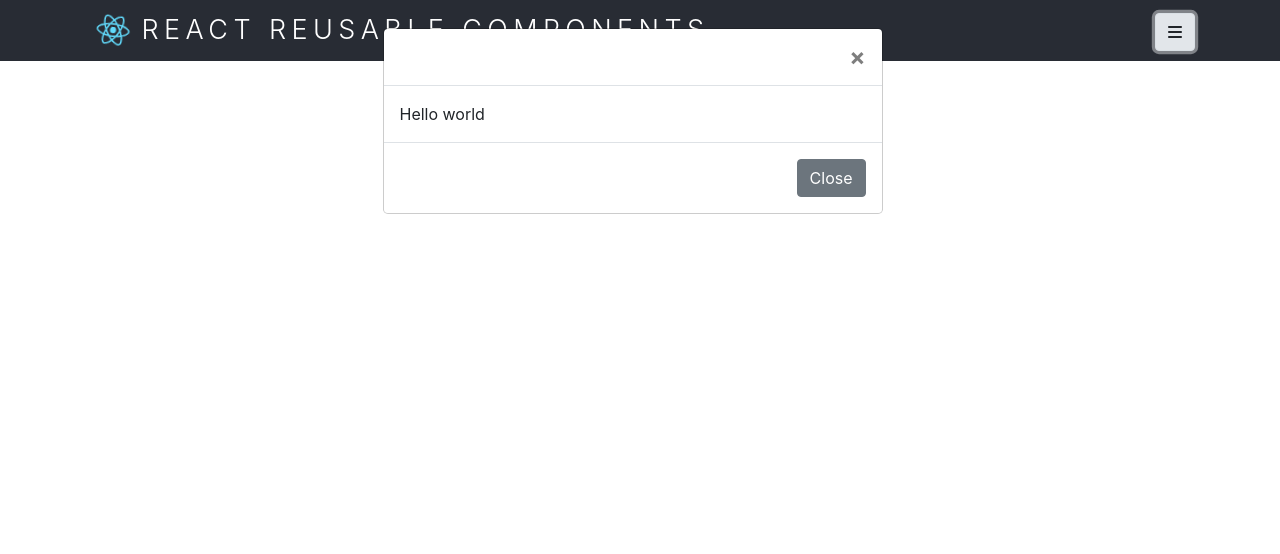
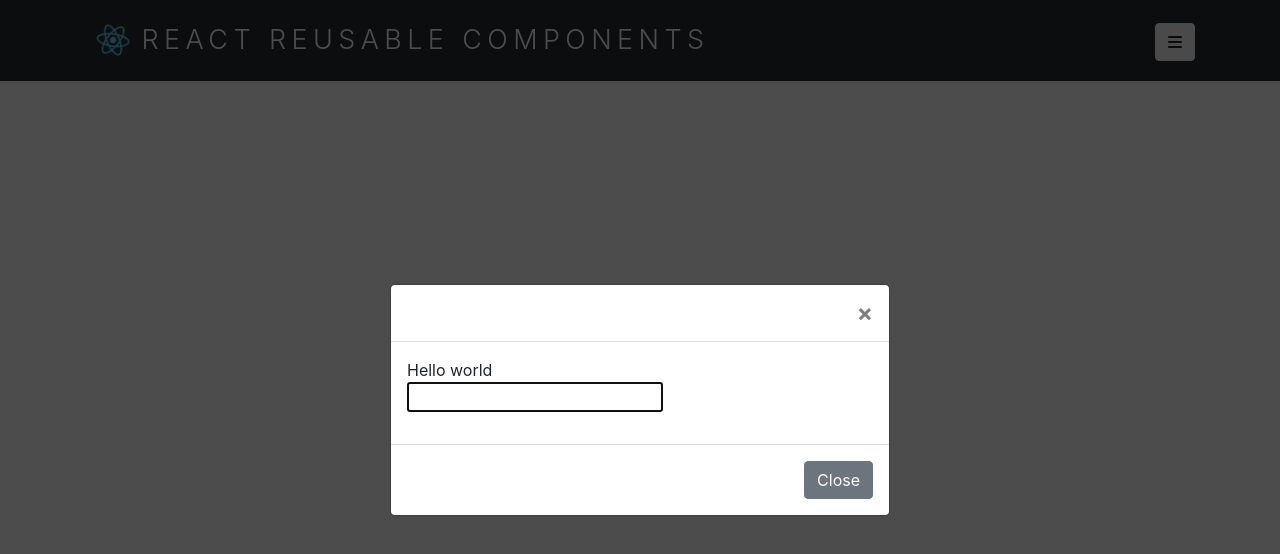
Before and after one commit to teamairship/react-reusable-components, a React (Create React App) app in the folder web/: page / in a window 1280 px wide. Both pictures are taken after a click on the button "Open Nav Menu". Shown: the top 554 px of the page. Built offline with nearby package versions, Linux system fonts and the light colour scheme.

Commit message:
get modal fade working

```diff
--- a/web/src/_AppInternal/_components/SiteHeader.scss
+++ b/web/src/_AppInternal/_components/SiteHeader.scss
@@ -18,7 +18,7 @@
   justify-content: center;
   font-size: calc(10px + 2vmin);
   color: white;
-  padding: 10px;
+  padding: 20px;
 }
 
 @keyframes App-logo-spin {
--- a/web/src/_AppInternal/_components/SiteHeader.tsx
+++ b/web/src/_AppInternal/_components/SiteHeader.tsx
@@ -5,8 +5,9 @@ import reactLogo from '../_assets/react-logo.svg';
 import './SiteHeader.scss';
 import Container from './Container';
 
-import NavMenuToggle from '../../components/navigation/NavMenuToggle';
-import ModalBootstrap from '../../components/modal/ModalBootstrap';
+import Button from '../../components/bootstrap/Button';
+import Modal from '../../components/bootstrap/Modal';
+import focusElement from '../../utils/dom/focusElement';
 
 const SiteHeaderLeft = () => {
   return (
@@ -28,13 +29,15 @@ interface SiteHeaderRightProps {
 }
 const SiteHeaderRight: React.FC<SiteHeaderRightProps> = ({ showNavModal }) => {
   return (
-    <div>
-      <NavMenuToggle
+    <div className="text-center my-4 my-md-0">
+      <Button
         type="light"
         onClick={() => {
           showNavModal();
         }}
-      />
+      >
+        <i className="fas fa-bars" />
+      </Button>
     </div>
   );
 };
@@ -43,6 +46,7 @@ const SiteHeader = () => {
   const [isShowingNavModal, setIsShowingNavModal] = React.useState<boolean>(false);
   const showNavModal = () => { setIsShowingNavModal(true); }
   const hideNavModal = () => { setIsShowingNavModal(false); }
+  const r1 = React.useRef(null);
   return (
     <>
       <header className="App-header">
@@ -51,9 +55,18 @@ const SiteHeader = () => {
           <SiteHeaderRight showNavModal={showNavModal} />
         </Container>
       </header>
-      <ModalBootstrap isShowing={isShowingNavModal} closeModal={hideNavModal} >
+      <Modal
+        isShowing={isShowingNavModal}
+        closeModal={hideNavModal}
+        onAfterShow={() => {
+          focusElement(r1.current);
+        }}
+      >
         Hello world
-      </ModalBootstrap>
+        <p>
+          <input ref={r1} />
+        </p>
+      </Modal>
     </>
   );
 };
--- /dev/null
+++ b/web/src/components/bootstrap/Modal.tsx
@@ -0,0 +1,150 @@
+
+import React from 'react';
+
+import cx from '../../utils/css/composeClassNames';
+import getDOMBody from '../../utils/dom/getDOMBody';
+import hasScrollbars from '../../utils/dom/hasScrollbars';
+
+const ANIMATION_TIME_PRE_SHOW = 50;
+const ANIMATION_TIME_FADE = 150;
+
+interface Props {
+  id?: string,
+  title?: string,
+  overlayColor?: string,
+  isShowing?: boolean,
+  scrollable?: boolean,
+  centered?: boolean,
+  restrictBodyScroll?: boolean,
+  closeModal?: () => void,
+  onAfterShow?: () => void,
+}
+
+/**
+ * BOOTSTRAP MODAL
+ */
+const ModalBootstrap: React.FC<Props> = ({
+  id,
+  title,
+  overlayColor = 'rgba(0,0,0,0.7)',
+  isShowing = false,
+  restrictBodyScroll = false,
+  scrollable = true,
+  centered = true,
+  closeModal,
+  onAfterShow,
+  children,
+}) => {
+  const [hasScrollbarOffset, setHasScrollbarOffset] = React.useState<boolean>(false);
+  const [isRendering, setIsRendering] = React.useState<boolean>(false);
+  const [isVisible, setIsVisible] = React.useState<boolean>(false);
+  const wasShowing = React.useRef<boolean>(false);
+  const t = React.useRef<(number)[]>([]);
+
+  const clearAllTimeouts = () => {
+    t.current.forEach(timeout => clearTimeout(timeout));
+  };
+  const addTimeout = (fnc: TimerHandler, time?: number) => {
+    t.current.push(
+      setTimeout(fnc, time)
+    );
+    t.current[0] = setTimeout(fnc, time);
+  };
+
+  React.useEffect(() => {
+    clearAllTimeouts();
+    if (isShowing && !wasShowing.current) {
+      restrictBodyScroll && getDOMBody().classList.add('modal-open');
+      setHasScrollbarOffset(hasScrollbars());
+      setIsRendering(true);
+      // modal must first have `display: block` applied
+      // before the `show` css-class can activate the
+      // fade-in css-transition
+      addTimeout(() => {
+        setIsVisible(true);
+      }, ANIMATION_TIME_PRE_SHOW);
+      addTimeout(() => {
+        onAfterShow && onAfterShow();
+      }, ANIMATION_TIME_PRE_SHOW + ANIMATION_TIME_FADE);
+    } else if (!isShowing && wasShowing.current) {
+      restrictBodyScroll && getDOMBody().classList.remove('modal-open');
+      setIsVisible(false);
+      addTimeout(() => {
+        setIsRendering(false);
+      }, ANIMATION_TIME_FADE);
+    }
+    wasShowing.current = isShowing;
+
+    return () => {
+      clearAllTimeouts();
+    }
+  }, [isShowing]);
+
+  if (!isRendering) return null;
+
+  const idProp = id ? { id }: {};
+  const idPropLabel = id ? { id: `${id}-label` }: {};
+  const handleCloseModal = () => {
+    closeModal && closeModal();
+  };
+  const handleOutsideClick = (ev: React.MouseEvent) => {
+    if (ev && ev.target === ev.currentTarget) {
+      closeModal && closeModal();
+    }
+  };
+  const modalStylez = {
+    display: isRendering ? 'block' : 'none',
+    paddingRight: hasScrollbarOffset ? 15 : 0,
+    backgroundColor: overlayColor,
+  };
+  const classNameShowing = isVisible ? 'show' : '';
+  const classNameScrollable = scrollable ? 'modal-dialog-scrollable' : '';
+  const classNameCentered = centered ? 'modal-dialog-centered' : '';
+
+  return (
+    <div
+      {...idProp}
+      className={cx('modal fade', classNameShowing)}
+      tabIndex={-1}
+      role="dialog"
+      aria-labelledby="exampleModalLabel"
+      aria-hidden="true"
+      onClick={handleOutsideClick}
+      style={modalStylez}
+    >
+      <div className={cx('modal-dialog', classNameScrollable, classNameCentered)}>
+        <div className="modal-content">
+          <div className="modal-header">
+            {!!title && (
+              <h5 className="modal-title" {...idPropLabel}>{title}</h5>
+            )}
+            <button
+              type="button"
+              className="close"
+              data-dismiss="modal"
+              aria-label="Close"
+              onClick={handleCloseModal}
+            >
+              <span aria-hidden="true">&times;</span>
+            </button>
+          </div>
+          <div className="modal-body">
+            {children}
+          </div>
+          <div className="modal-footer">
+            <button
+              type="button"
+              className="btn btn-secondary"
+              data-dismiss="modal"
+              onClick={handleCloseModal}
+            >
+              Close
+            </button>
+          </div>
+        </div>
+      </div>
+    </div>
+  );
+};
+
+export default ModalBootstrap;
--- a/web/src/components/modal/ModalBootstrap.tsx
+++ /dev/null
@@ -1,94 +0,0 @@
-
-import React from 'react';
-import cx from '../../utils/css/composeClassNames';
-
-const getDOMBody = () => document.getElementsByTagName("BODY")[0];
-
-interface Props {
-  id?: string,
-  title?: string,
-  isShowing?: boolean,
-  closeModal?: () => void,
-}
-const ModalBootstrap: React.FC<Props> = ({
-  id,
-  title,
-  isShowing = false,
-  closeModal,
-  children,
-}) => {
-  const [hasScrollbarOffset, setHasScrollbarOffset] = React.useState<boolean>(false);
-  const wasShowing = React.useRef<boolean>(false);
-  React.useEffect(() => {
-    if (isShowing && !wasShowing.current) {
-      getDOMBody().classList.add('modal-open');
-    }
-    if (!isShowing && wasShowing.current) {
-      getDOMBody().classList.remove('modal-open');
-    }
-    wasShowing.current = isShowing;
-  }, [isShowing]);
-
-  const idProp = id ? { id }: {};
-  const idPropLabel = id ? { id: `${id}-label` }: {};
-  const classNameShowing = isShowing ? 'show' : '';
-  const handleCloseModal = () => {
-    closeModal && closeModal();
-  };
-  const handleOutsideClick = (ev: React.MouseEvent) => {
-    if (ev && ev.target === ev.currentTarget) {
-      closeModal && closeModal();
-    }
-  };
-  const modalStylez = isShowing ? {
-    display: 'block',
-    paddingRight: 15,
-  } : {};
-
-  return (
-    <div
-      {...idProp}
-      className={cx('modal fade', classNameShowing)}
-      tabIndex={-1}
-      role="dialog"
-      aria-labelledby="exampleModalLabel"
-      aria-hidden="true"
-      onClick={handleOutsideClick}
-      style={modalStylez}
-    >
-      <div className="modal-dialog modal-dialog-scrollable">
-        <div className="modal-content">
-          <div className="modal-header">
-            {!!title && (
-              <h5 className="modal-title" {...idPropLabel}>{title}</h5>
-            )}
-            <button
-              type="button"
-              className="close"
-              data-dismiss="modal"
-              aria-label="Close"
-              onClick={handleCloseModal}
-            >
-              <span aria-hidden="true">&times;</span>
-            </button>
-          </div>
-          <div className="modal-body">
-            {children}
-          </div>
-          <div className="modal-footer">
-            <button
-              type="button"
-              className="btn btn-secondary"
-              data-dismiss="modal"
-              onClick={handleCloseModal}
-            >
-              Close
-            </button>
-          </div>
-        </div>
-      </div>
-    </div>
-  );
-};
-
-export default ModalBootstrap;
--- a/web/src/components/navigation/NavMenuToggle.tsx
+++ /dev/null
@@ -1,31 +0,0 @@
-
-import React from 'react';
-import ButtonBootstrap, { ButtonType } from '../button/ButtonBootstrap';
-
-interface Props {
-  className?: string | object,
-  onClick?: React.ReactEventHandler,
-  title?: string,
-  type?: ButtonType,
-};
-
-const NavMenuToggle: React.FC<Props> = ({
-  className,
-  onClick,
-  title,
-  type,
-}) => {
-  return (
-    <ButtonBootstrap
-      type={type} className={className}
-      onClick={onClick}
-    >
-      {title ? (
-        <>{title}&nbsp;&nbsp;</>
-      ) : null}
-      <i className="fas fa-bars" />
-    </ButtonBootstrap>
-  );
-};
-
-export default NavMenuToggle;
--- /dev/null
+++ b/web/src/utils/dom/focusElement.ts
@@ -0,0 +1,5 @@
+
+export default function focusElement(elem: any) {
+  if (!elem || !elem.focus || typeof elem.focus !== 'function') return;
+  elem.focus();
+}
--- /dev/null
+++ b/web/src/utils/dom/getDOMBody.ts
@@ -0,0 +1,4 @@
+
+export default function getDOMBody() {
+  return (document && document.body) || document.getElementsByTagName("BODY")[0];
+};
--- /dev/null
+++ b/web/src/utils/dom/hasScrollbars.ts
@@ -0,0 +1,40 @@
+
+import getDOMBody from "./getDOMBody";
+
+const DEBUG = false;
+
+const DEBUG_LOG = (text: string) => {
+  if (DEBUG) {
+    console.log(`HAS_SCROLLBARS >> ${text}`);
+  }
+}
+
+export default function hasScrollbars(node = getDOMBody()) {
+  if (!node || !node.scrollHeight || !node.clientHeight) {
+    DEBUG_LOG('node not found');
+    return false;
+  }
+  const couldOverflow = node.scrollHeight > node.clientHeight;
+  if (!couldOverflow) {
+    DEBUG_LOG('content not overflowing');
+    return false;
+  }
+  const style = node.style || window.getComputedStyle(node, "");
+  if (!style) {
+    DEBUG_LOG('node style not found');
+    return false;
+  }
+  const hasScrollbars = (
+    (style.overflow === "" && style.overflowY === "") ||
+    style.overflow === "visible" ||
+    style.overflow === "auto" ||
+    style.overflowY === "visible" ||
+    style.overflowY === "auto"
+  );
+  if (hasScrollbars) {
+    DEBUG_LOG('yep, has scrollbars alright');
+  } else {
+    DEBUG_LOG('welp, content could overflow but styling prevented scrollbars from appearing.');
+  }
+  return hasScrollbars;
+}
```
Also changed, not shown: web/src/components/custom/NavDrawer.tsx (added, +17 -0 lines), web/src/components/bootstrap/Button.tsx (renamed from web/src/components/button/ButtonBootstrap.tsx).
